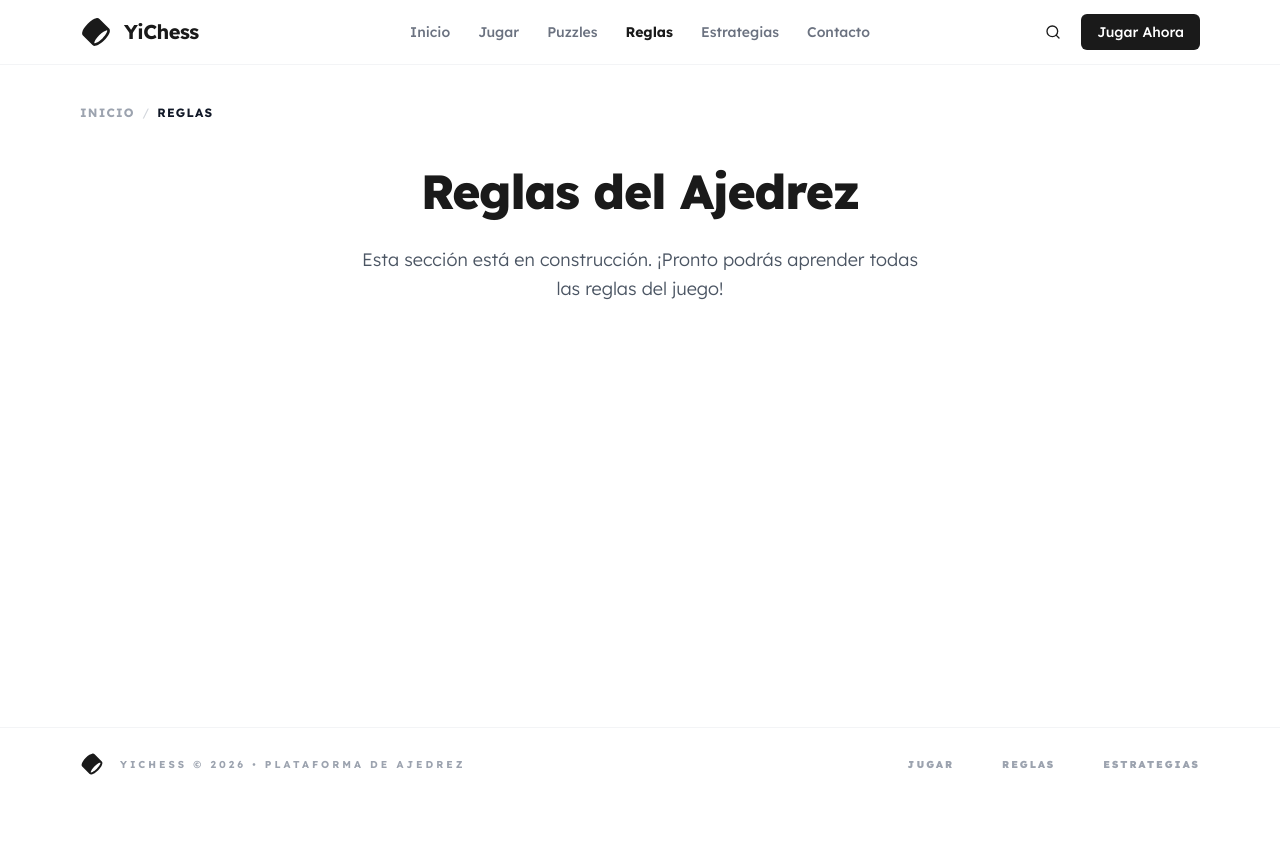
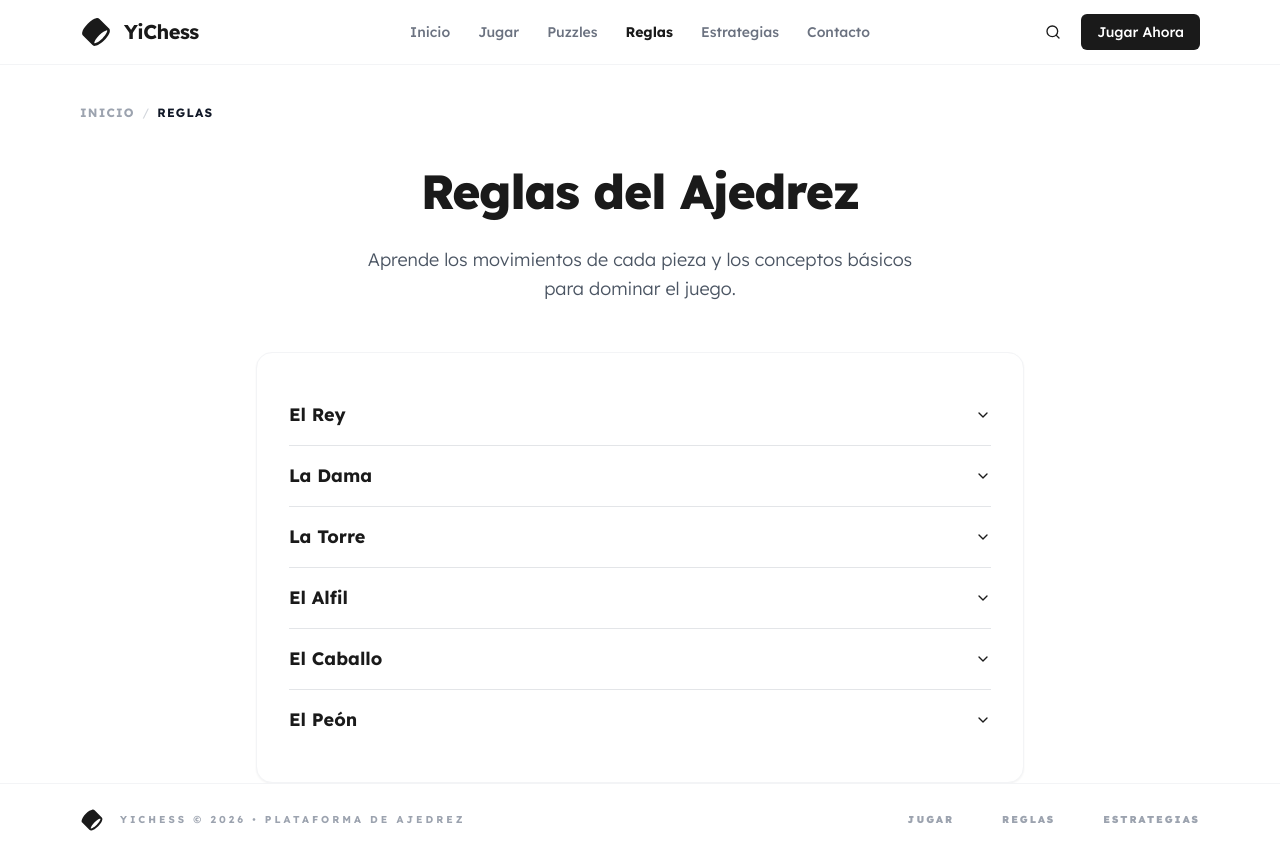
Before and after one commit to yisus17-stack/YiChess, a Next.js app: page /reglas in a window 1280 px wide. Before the commit the page ends 800 px from the top, so only its background shows below. Built offline with nearby package versions, Linux system fonts and the light colour scheme.

Commit message:
vamos a la de reglas

```diff
--- a/src/app/reglas/page.tsx
+++ b/src/app/reglas/page.tsx
@@ -1,22 +1,82 @@
 import type { Metadata } from 'next';
+import Image from 'next/image';
 import { AppBreadcrumb } from '@/components/layout/breadcrumb';
+import {
+  Accordion,
+  AccordionContent,
+  AccordionItem,
+  AccordionTrigger,
+} from '@/components/ui/accordion';
+import { PlaceHolderImages } from '@/lib/placeholder-images';
+import type { ChessPiece } from '@/lib/definitions';
 
 export const metadata: Metadata = {
   title: 'Reglas del Ajedrez',
-  description: 'Aprende las reglas del ajedrez. Sección en construcción.',
+  description: 'Aprende las reglas básicas del ajedrez, el movimiento de las piezas y los conceptos fundamentales para empezar a jugar.',
 };
+
+const piecesData: { name: string; id: string; description: string }[] = [
+    { name: 'El Rey', id: 'king', description: 'El rey es la pieza más importante. Puede moverse una casilla en cualquier dirección: horizontal, vertical o diagonal. El objetivo del juego es dar jaque mate al rey del oponente.' },
+    { name: 'La Dama', id: 'queen', description: 'La dama (o reina) es la pieza más poderosa. Puede moverse cualquier número de casillas en línea recta, ya sea horizontal, vertical o diagonalmente.' },
+    { name: 'La Torre', id: 'rook', description: 'La torre se mueve cualquier número de casillas en línea recta, horizontal o verticalmente. También participa en un movimiento especial llamado enroque.' },
+    { name: 'El Alfil', id: 'bishop', description: 'El alfil se mueve cualquier número de casillas en diagonal. Cada jugador empieza con dos alfiles, uno en casillas claras y otro en casillas oscuras.' },
+    { name: 'El Caballo', id: 'knight', description: 'El caballo se mueve en forma de "L": dos casillas en una dirección (horizontal o vertical) y luego una casilla en una dirección perpendicular. Es la única pieza que puede saltar sobre otras.' },
+    { name: 'El Peón', id: 'pawn', description: 'El peón se mueve hacia adelante una casilla. En su primer movimiento, puede avanzar dos casillas. Captura en diagonal, una casilla hacia adelante. Si un peón llega al otro extremo del tablero, puede "promocionar" a cualquier otra pieza (excepto el rey).' },
+];
+
+const chessPieces: ChessPiece[] = piecesData.map(p => {
+    const imageData = PlaceHolderImages.find(img => img.id === p.id);
+    return {
+        name: p.name,
+        description: p.description,
+        imageUrl: imageData?.imageUrl || 'https://placehold.co/600x400',
+        imageHint: imageData?.imageHint || 'chess piece'
+    }
+});
+
 
 export default function RulesPage() {
   return (
     <div className="max-w-[1200px] w-full px-10">
       <AppBreadcrumb />
-      <div className='max-w-2xl mx-auto'>
+      <div className='max-w-3xl mx-auto'>
         <header className="text-center mb-12">
             <h1 className="text-[#1a1a1a] dark:text-white text-5xl font-extrabold leading-tight tracking-tight mb-6">Reglas del Ajedrez</h1>
             <p className="text-gray-600 dark:text-gray-400 text-lg font-light leading-relaxed max-w-xl mx-auto">
-                Esta sección está en construcción. ¡Pronto podrás aprender todas las reglas del juego!
+                Aprende los movimientos de cada pieza y los conceptos básicos para dominar el juego.
             </p>
         </header>
+
+        <div className="bg-white dark:bg-card border border-gray-100 dark:border-border rounded-2xl p-4 md:p-8 shadow-sm">
+            <Accordion type="single" collapsible className="w-full">
+                {chessPieces.map((piece, index) => (
+                    <AccordionItem value={`item-${index}`} key={piece.name} className={index === chessPieces.length - 1 ? 'border-b-0' : ''}>
+                        <AccordionTrigger className="text-lg font-bold hover:no-underline">
+                            {piece.name}
+                        </AccordionTrigger>
+                        <AccordionContent className="pt-4">
+                            <div className="flex flex-col md:flex-row gap-8">
+                                <div className="md:w-1/3">
+                                     <Image
+                                        src={piece.imageUrl}
+                                        alt={`Imagen de la pieza de ajedrez: ${piece.name}`}
+                                        width={600}
+                                        height={400}
+                                        data-ai-hint={piece.imageHint}
+                                        className="rounded-lg object-cover aspect-[4/3] shadow-md"
+                                    />
+                                </div>
+                                <div className="md:w-2/3">
+                                    <p className="text-base text-gray-700 dark:text-gray-300 leading-relaxed">
+                                        {piece.description}
+                                    </p>
+                                </div>
+                            </div>
+                        </AccordionContent>
+                    </AccordionItem>
+                ))}
+            </Accordion>
+        </div>
       </div>
     </div>
   );
```
